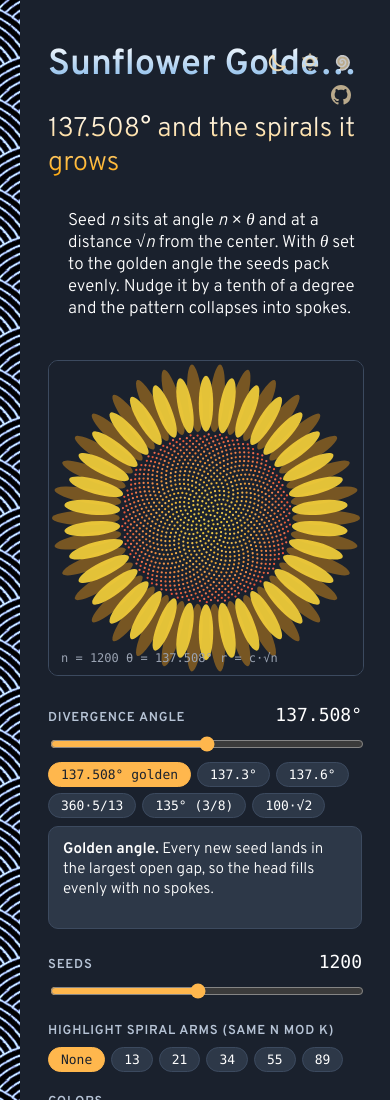
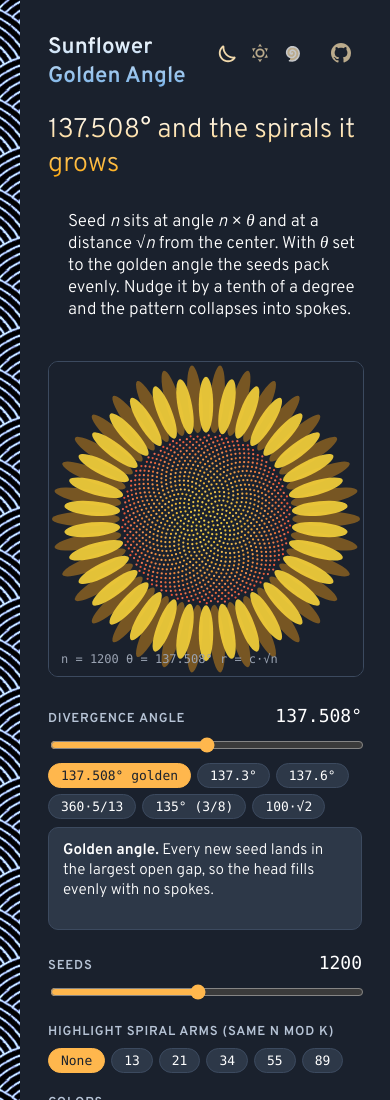
Before and after one commit to evoluteur/sunflower-golden-angle, a website: page index.html in a window 390 px wide. Shown: the top 1100 px of the page. Drawn offline with Linux system fonts and the light colour scheme; a web font is replaced by a local one.

Commit message:
fix: layout tweaks

```diff
--- a/css/overrides.css
+++ b/css/overrides.css
@@ -11,7 +11,7 @@
   color: #1a212d;
 }
 
-/* Theme toggle with the GitHub link below it, anchored top right
+/* Theme toggle + GitHub link as one row, anchored top right
    (core.css normally anchors #omg-theme-picker there directly). */
 #omg-header-tools {
   position: absolute;
@@ -19,9 +19,8 @@
   right: 5px;
   z-index: 200;
   display: flex;
-  flex-direction: column;
-  align-items: flex-end;
-  gap: 4px;
+  align-items: center;
+  gap: 20px;
 }
 #omg-header-tools #omg-theme-picker {
   position: static;
@@ -52,3 +51,13 @@ html[data-theme="evol-blue"] #omg-github svg {
 #omg-github:focus-visible {
   opacity: 1;
 }
+
+/* keep the title clear of the theme toggle and GitHub link on phones */
+@media only screen and (max-width: 560px) {
+  #omg-header h1 {
+    padding-right: 165px;
+    font-size: 1.4rem;
+    white-space: normal;
+    overflow: visible;
+  }
+}
```
